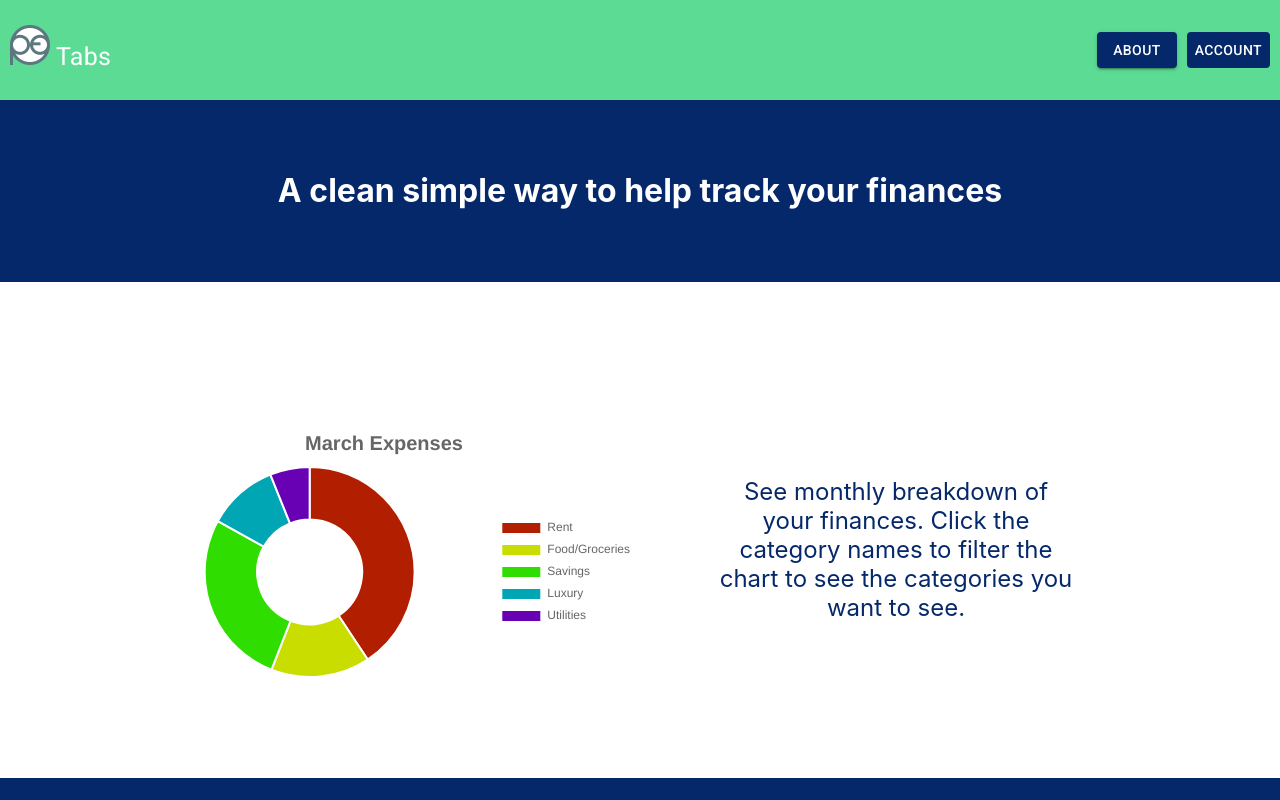
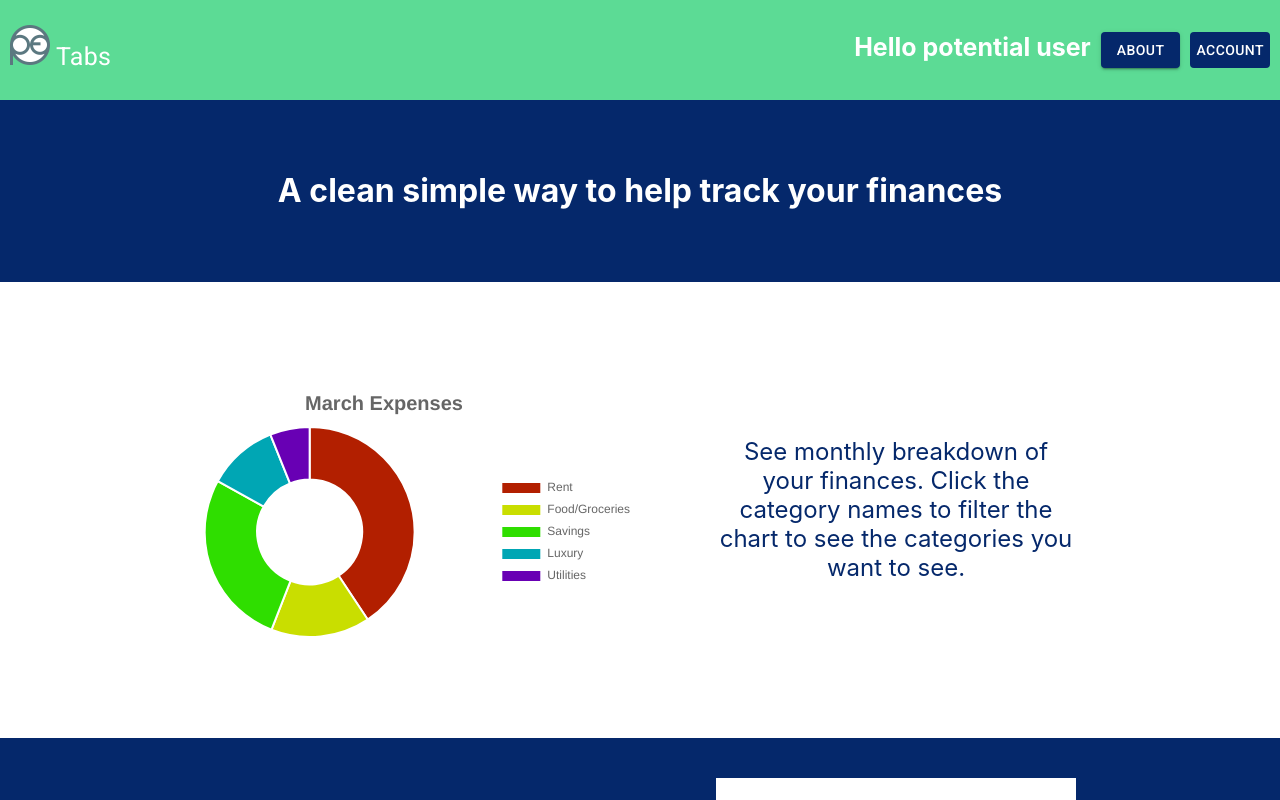
Before and after one commit to stanleysh/tabs, a React (Create React App) app: page / in a window 1280 px wide. Shown: the top 800 px of the page. Built offline with nearby package versions, Linux system fonts and the light colour scheme.

Commit message:
fixed some navbar UI stuff

```diff
--- a/src/components/NavBar/NavBar.css
+++ b/src/components/NavBar/NavBar.css
@@ -6,34 +6,23 @@
   grid-template-columns: 60% 1fr;
 }
 
-.tag-line {
-  justify-self: center;
-  align-self: center;
-}
-
 .Logo {
   justify-self: start;
   margin-left: 10px;
   align-self: center;
 }
 
-.name {
-  float: left;
-  align-content: center;
-  margin-right: 10px;
+.about-info {
+  /* justify-self: end; */
   align-self: center;
-  margin-top: 6px;
+  display: grid;
+  grid-template-columns: 60% 1fr 1fr;
 }
 
-.nav-buttons {
-  font-size: 12px;
-  float: left;
-  align-self: center;
-}
-
-.about-info {
-  justify-self: end;
-  align-self: center;
+.about-info h4 {
+    margin: 0;
+    justify-self: end;
+    padding-right: 10px;
 }
 
 .account-info {
@@ -75,5 +64,16 @@
 }
 
 @media only screen and (min-width: 1024px) {
+    .about-info {
+        /* justify-self: end; */
+        align-self: center;
+        display: grid;
+        grid-template-columns: 65% 1fr 1fr;
+      }
 
+      .about-info h4 {
+          margin: 0;
+          justify-self: end;
+          padding-right: 10px;
+      }
 }
--- a/src/components/NavBar/NavBar.jsx
+++ b/src/components/NavBar/NavBar.jsx
@@ -54,27 +54,19 @@ function NavBar(props) {
         setAnchorEl(null);
     }
 
+    let greeting;
+    let loginLogout;
+
+
     if (props.user) {
-        return (
-        <div className="App-header">
-            <div className='Logo'>
-                <Link to="/" className="logo-holder"><p><img src={require("./logo/logo_white.png")} alt="logo" width="40px"/> Tabs</p></Link>
-            </div>
-            <div className='about-info'>
-                <Link to='/about'><Button variant="outlined"className="nav-buttons info">About Us</Button></Link>
-            </div>
-            <div className='account-info btn-group'>
-            <button type="button" className="btn btn-info dropdown-toggle nav-buttons" data-toggle="dropdown" aria-haspopup="true" aria-expanded="false">
-                Hi {props.user.rows[0].name}
-            </button>
-            <div className="dropdown-menu dropdown-menu-right">
-                <a className="dropdown-item" href="/questions">Your Questions</a>
-                <div className="dropdown-divider"></div>
-                <Link to='/'><button className="dropdown-item" onClick={props.handleLogout}>Logout</button></Link>
-            </div>
-        </div>
-        </div>
-        )
+        greeting =
+        <h4> Hi {props.user.rows[0].name} </h4>
+        loginLogout =
+        <MenuItem><a className={classes.dropMenuLink} href="/" onClick={props.handleLogout}>Logout</a></MenuItem>
+    } else {
+        greeting = <h4>Hello potential user</h4>
+        loginLogout =
+        <MenuItem><a className={classes.dropMenuLink} href="/login">Login</a></MenuItem>;
     }
 
     return (
@@ -83,6 +75,7 @@ function NavBar(props) {
                 <Link href="/" className={classes.pageLinks}><p><img src={require("./logo/logo_white.png")} alt="logo" width="40px"/> Tabs</p></Link>
             </div>
             <div className='about-info'>
+                {greeting}
                 <Link href='/about' className={classes.linkButtons}><Button variant="contained" color="primary" className={classes.navButtons}>About</Button></Link>
                 <Button aria-controls="simple-menu" aria-haspopup="true" onClick={handleClick} className={classes.navButtons}>
                     Account
@@ -95,11 +88,12 @@ function NavBar(props) {
                     onClose={handleClose}
                 >
                     <MenuItem><a className={classes.dropMenuLink} href="/signup">Signup</a></MenuItem>
-        <MenuItem><a className={classes.dropMenuLink} href="/login">Login</a></MenuItem>
+                    {loginLogout}
                 </Menu>
             </div>
         </div>
     )
-};
+}
+// };
 
 export default NavBar;
--- a/src/pages/WelcomePage/WelcomePage.css
+++ b/src/pages/WelcomePage/WelcomePage.css
@@ -208,7 +208,7 @@
 
     .chart-example {
         grid-template-columns: 40% 40%;
-        margin-top: 100px;
+        margin-top: 60px;
         padding: 40px 0;
     }
 
--- a/src/pages/WelcomePage/WelcomePage.jsx
+++ b/src/pages/WelcomePage/WelcomePage.jsx
@@ -60,7 +60,9 @@ const WelcomePage = (props) => {
         title: {
             display: true,
             text: "March Expenses",
-            fontSize: 20
+            fontSize: 20,
+            position: 'top'
+            // padding: {top: 10, bottom: 50}, need to figure out what the issue is
         },
         legend: {
             display:true,
@@ -111,18 +113,18 @@ const WelcomePage = (props) => {
         ))}
     </List>
 
-    if (props.user) {
-        return (
-            <>
-                <div className="welcome-banner fade-in-1">
-                    <p>Nice to meet you! Im your personal interview assistant :{")"}</p>
-                </div>
-                <div className="welcome-message fade-in-2">
-                    <p>I'm here to provide you with the most relevant interview questions for the industry of your choice, curated answer scripts and tools to help you prep with confidence!</p>
-                </div>
-            </>
-        )
-    }
+    // if (props.user) {
+    //     return (
+    //         <>
+    //             <div className="welcome-banner fade-in-1">
+    //                 <p>Nice to meet you! Im your personal interview assistant :{")"}</p>
+    //             </div>
+    //             <div className="welcome-message fade-in-2">
+    //                 <p>I'm here to provide you with the most relevant interview questions for the industry of your choice, curated answer scripts and tools to help you prep with confidence!</p>
+    //             </div>
+    //         </>
+    //     )
+    // }
 
     return (
         <div>
@@ -142,10 +144,10 @@ const WelcomePage = (props) => {
                 <h2>See a breakdown of expenses for each specific category to see where your money is going each month.</h2>
                 {objectExampleList}
             </div>
-            <div className="group-example">
+            {/* <div className="group-example">
                 <img alt="working on it"></img>
                 <h2>Create groups with your friends and family to help with splitting the bill.</h2>
-            </div>
+            </div> */}
         </div>
     )
 }
```
Lines whose indentation alone changed are shown as unchanged.
